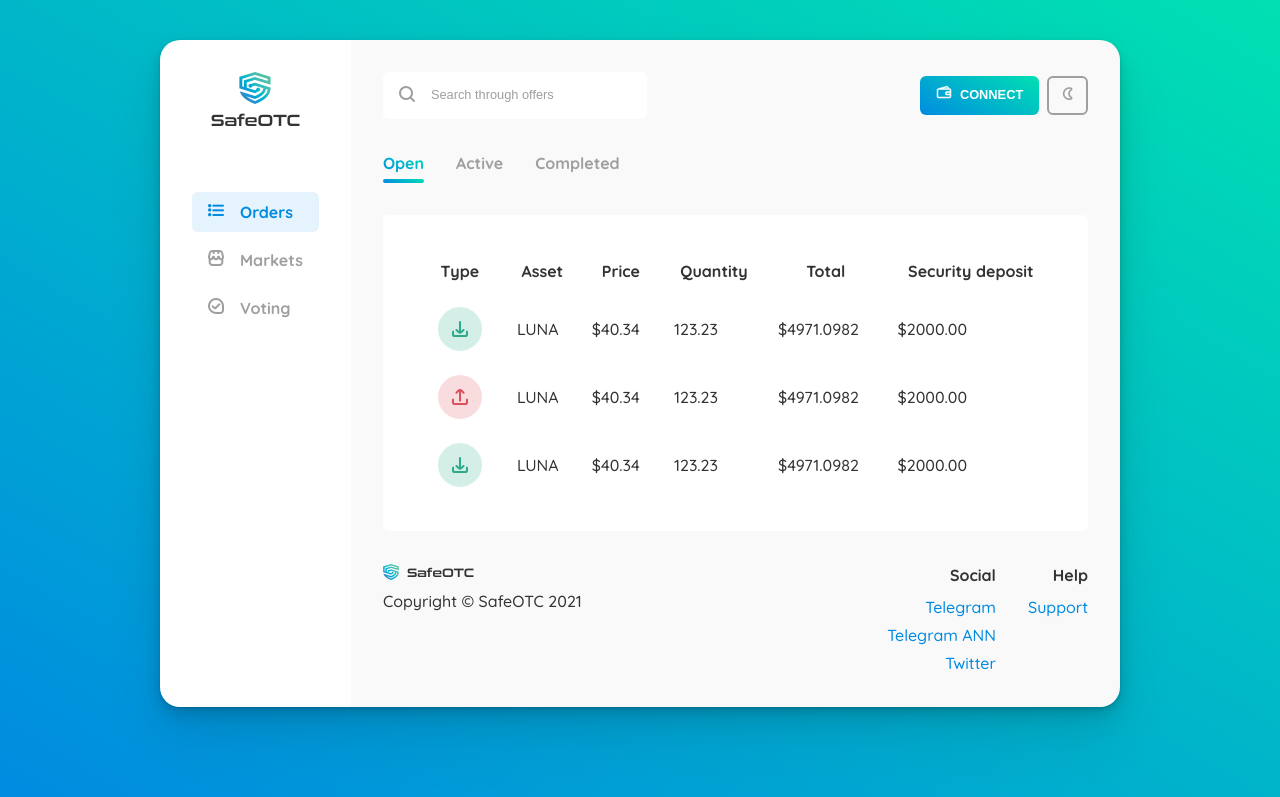
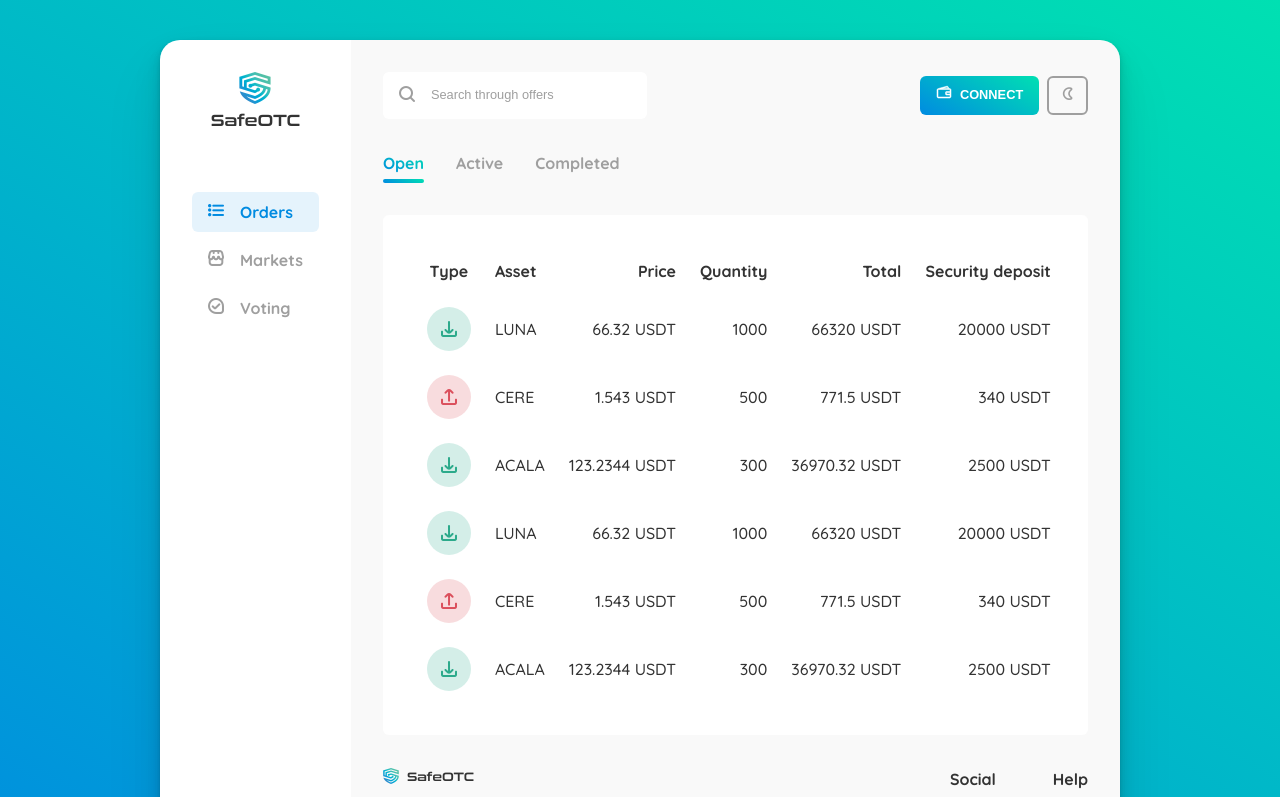
Before and after one commit to safeotc/demo-app, a Next.js app: page /orders/open in a window 1280 px wide. Shown: the top 797 px of the page. Built offline with nearby package versions, Linux system fonts and the light colour scheme.

Commit message:
adds scrollbars for tabs and tables on overflow-x

```diff
--- /dev/null
+++ b/common/helpers/promises.ts
@@ -0,0 +1,5 @@
+export const delay = (milliseconds: number) => {
+    return new Promise<void>((resolve) => {
+        setTimeout(resolve, milliseconds);
+    });
+};
--- a/components/icons/orders/BuyIcon.tsx
+++ b/components/icons/orders/BuyIcon.tsx
@@ -2,7 +2,7 @@
 import FlatIcon from '../FlatIcon';
 
 const BuyIcon = () => {
-    return <FlatIcon icon="download" className="c-order-icon c-order-icon--buy" />;
+    return <FlatIcon icon="download" className="c-order-icon c-order-icon--buy" title="Buy order" />;
 };
 
 export default BuyIcon;
--- a/components/icons/orders/SellIcon.tsx
+++ b/components/icons/orders/SellIcon.tsx
@@ -2,7 +2,7 @@
 import FlatIcon from '../FlatIcon';
 
 const SellIcon = () => {
-    return <FlatIcon icon="upload" className="c-order-icon c-order-icon--sell" />;
+    return <FlatIcon icon="upload" className="c-order-icon c-order-icon--sell" title="Sell order" />;
 };
 
 export default SellIcon;
--- /dev/null
+++ b/models/Order.ts
@@ -0,0 +1,13 @@
+type OrderType = 'buy' | 'sell';
+
+interface Order {
+    id: string;
+    type: OrderType;
+    asset: string;
+    price: number;
+    quantity: number;
+    currency: string;
+    securityDeposit: number;
+}
+
+export default Order;
--- a/pages/orders/open.tsx
+++ b/pages/orders/open.tsx
@@ -1,60 +1,88 @@
-import React from 'react';
+import React, { useEffect } from 'react';
 import type { NextPage } from 'next';
 import { PageLayout } from '../_app';
 import OrdersLayout from '../../layouts/OrdersLayout';
 import BuyIcon from '../../components/icons/orders/BuyIcon';
 import SellIcon from '../../components/icons/orders/SellIcon';
+import Order from '../../models/Order';
+import useStateWithUpdate from '../../common/hooks/useStateWithUpdate';
+import ordersRepository from '../../repositories/OrdersRepository';
+
+type OrdersFetchState = 'uninitialized' | 'loading' | 'finished';
+
+interface OrdersState {
+    fetchState: OrdersFetchState;
+    orders: Order[];
+}
+
+const initialOrdersState: OrdersState = { fetchState: 'uninitialized', orders: [] };
 
 const Open: NextPage & PageLayout = () => {
+    const [{ fetchState, orders }, , updateOrdersState] = useStateWithUpdate<OrdersState>(initialOrdersState);
+
+    useEffect(() => {
+        updateOrdersState({ fetchState: 'loading' });
+
+        let proceed = true;
+        (async () => {
+            const orders = await ordersRepository.getOpenOrders();
+            proceed && updateOrdersState({ fetchState: 'finished', orders });
+        })();
+
+        () => {
+            proceed = false;
+        };
+    }, [updateOrdersState]);
+
+    switch (fetchState) {
+        case 'uninitialized':
+            return null;
+
+        case 'loading':
+            return <>Loading</>;
+
+        case 'finished':
             return (
                 <div className="o-box">
-            <table className="o-table o-table--small u-margin-bottom-none">
+                    <div className="u-overflow-x-auto">
+                        <table className="o-table o-table--small u-text-white-space-nowrap u-margin-bottom-none">
                             <thead>
                                 <tr>
-                        <th style={{ width: '90px' }}>Type</th>
-                        <th>Asset</th>
-                        <th>Price</th>
-                        <th>Quantity</th>
-                        <th>Total</th>
-                        <th>Security deposit</th>
+                                    <th className="u-text-center">Type</th>
+                                    <th className="u-text-left">Asset</th>
+                                    <th className="u-text-right">Price</th>
+                                    <th className="u-text-right">Quantity</th>
+                                    <th className="u-text-right">Total</th>
+                                    <th className="u-text-right">Security deposit</th>
                                 </tr>
                             </thead>
 
                             <tbody>
-                    <tr>
+                                {orders.map((o) => (
+                                    <tr key={o.id}>
                                         <td className="u-text-center">
-                            <BuyIcon />
+                                            {o.type === 'buy' && <BuyIcon />}
+                                            {o.type === 'sell' && <SellIcon />}
                                         </td>
-                        <td>LUNA</td>
-                        <td>$40.34</td>
-                        <td>123.23</td>
-                        <td>$4971.0982</td>
-                        <td>$2000.00</td>
+                                        <td className="u-text-left">{o.asset}</td>
+                                        <td className="u-text-right">
+                                            {o.price} {o.currency}
+                                        </td>
+                                        <td className="u-text-right">{o.quantity}</td>
+                                        <td className="u-text-right">
+                                            {o.price * o.quantity} {o.currency}
+                                        </td>
+                                        <td className="u-text-right">
+                                            {o.securityDeposit} {o.currency}
+                                        </td>
                                     </tr>
-                    <tr>
-                        <td className="u-text-center">
-                            <SellIcon />
-                        </td>
-                        <td>LUNA</td>
-                        <td>$40.34</td>
-                        <td>123.23</td>
-                        <td>$4971.0982</td>
-                        <td>$2000.00</td>
-                    </tr>
-                    <tr>
-                        <td className="u-text-center">
-                            <BuyIcon />
-                        </td>
-                        <td>LUNA</td>
-                        <td>$40.34</td>
-                        <td>123.23</td>
-                        <td>$4971.0982</td>
-                        <td>$2000.00</td>
-                    </tr>
+                                ))}
                             </tbody>
                         </table>
                     </div>
+                </div>
             );
+    }
 };
 
 Open.Layout = OrdersLayout;
--- /dev/null
+++ b/repositories/OrdersRepository.ts
@@ -0,0 +1,78 @@
+import { delay } from '../common/helpers/promises';
+import Order from '../models/Order';
+import { v4 as uuidV4 } from 'uuid';
+
+interface IOrdersRepository {
+    getOpenOrders: () => Promise<Order[]>;
+    getActiveOrders: () => void;
+    getCompletedOrders: () => void;
+}
+
+class OrdersRepository implements IOrdersRepository {
+    async getOpenOrders() {
+        await delay(1000);
+        const openOrders: Order[] = [
+            {
+                id: uuidV4(),
+                type: 'buy',
+                asset: 'LUNA',
+                currency: 'USDT',
+                price: 66.32,
+                quantity: 1000,
+                securityDeposit: 20000,
+            },
+            {
+                id: uuidV4(),
+                type: 'sell',
+                asset: 'CERE',
+                currency: 'USDT',
+                price: 1.543,
+                quantity: 500,
+                securityDeposit: 340,
+            },
+            {
+                id: uuidV4(),
+                type: 'buy',
+                asset: 'ACALA',
+                currency: 'USDT',
+                price: 123.2344,
+                quantity: 300,
+                securityDeposit: 2500,
+            },
+            {
+                id: uuidV4(),
+                type: 'buy',
+                asset: 'LUNA',
+                currency: 'USDT',
+                price: 66.32,
+                quantity: 1000,
+                securityDeposit: 20000,
+            },
+            {
+                id: uuidV4(),
+                type: 'sell',
+                asset: 'CERE',
+                currency: 'USDT',
+                price: 1.543,
+                quantity: 500,
+                securityDeposit: 340,
+            },
+            {
+                id: uuidV4(),
+                type: 'buy',
+                asset: 'ACALA',
+                currency: 'USDT',
+                price: 123.2344,
+                quantity: 300,
+                securityDeposit: 2500,
+            },
+        ];
+        return openOrders;
+    }
+
+    getActiveOrders() {}
+
+    getCompletedOrders() {}
+}
+
+export default new OrdersRepository();
--- a/sections/orders/Tabs.tsx
+++ b/sections/orders/Tabs.tsx
@@ -3,7 +3,7 @@
 
 const Tabs: React.FC = () => {
     return (
-        <div className="u-margin-bottom-large">
+        <div className="u-overflow-x-auto u-margin-bottom-large">
             <OrderTabs />
         </div>
     );
--- a/styles/components/_components.balance.scss
+++ b/styles/components/_components.balance.scss
@@ -40,8 +40,21 @@
   @include brand-gradient-text();
 }
 
+.c-balance__otc-balance {
+  display: none;
+
+  @include mq($from: s) {
+    display: block;
+  }
+}
+
 .c-balance__divider {
+  display: none;
   margin: 0 0.5em;
+
+  @include mq($from: s) {
+    display: block;
+  }
 }
 
 .c-balance__address {
--- a/styles/main.scss
+++ b/styles/main.scss
@@ -79,3 +79,4 @@
 @import "utilities/utilities.print";
 @import "utilities/utilities.hide";
 @import "utilities/utilities.text";
+@import "utilities/utilities.overflow";
--- a/styles/objects/_objects.content-wrapper.scss
+++ b/styles/objects/_objects.content-wrapper.scss
@@ -45,6 +45,7 @@
   background: var(--color-secondary);
   flex-grow: 1;
   padding-bottom: 4.5rem;
+  overflow-x: hidden; // this is important for creating horizontal scrolls inside this container
 
   @include mq($from: m) {
     border-top-right-radius: $border-radius-content-wrapper;
--- /dev/null
+++ b/styles/utilities/_utilities.overflow.scss
@@ -0,0 +1,3 @@
+.u-overflow-x-auto {
+  overflow-x: auto !important;
+}
--- a/styles/utilities/_utilities.text.scss
+++ b/styles/utilities/_utilities.text.scss
@@ -1,9 +1,21 @@
+.u-text-left {
+  text-align: left !important;
+}
+
 .u-text-center {
   text-align: center !important;
 }
 
+.u-text-right {
+  text-align: right !important;
+}
+
 .u-text-uppercase {
   text-transform: uppercase !important;
+}
+
+.u-text-white-space-nowrap {
+  white-space: nowrap;
 }
 
 .u-text-ellipsis {
```
Lines whose indentation alone changed are shown as unchanged.
